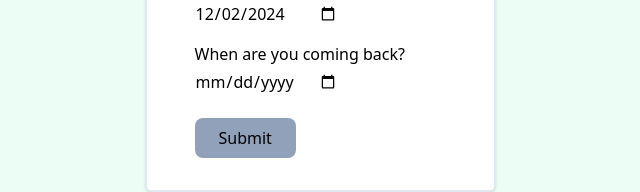
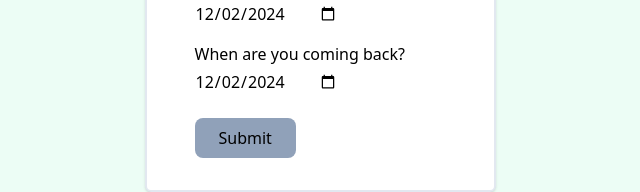
Before and after one commit to pruszel/Travel-Stream, a React (Vite) app in the folder frontend/: page / in a window 1280 px wide. Shown: the part 220-412 px from the top of the page, without its empty margins (320-960 px from the left). Built offline with nearby package versions, Linux system fonts and the light colour scheme.

Commit message:
Fix type errors & warnings
Signed-off-by: Peter Ruszel <3279147+pruszel@users.noreply.github.com>

```diff
--- a/frontend/src/App.tsx
+++ b/frontend/src/App.tsx
@@ -1,8 +1,16 @@
 import * as React from "react";
 import "./App.css";
+import { v4 as uuidv4 } from "uuid";
+
+interface Trip {
+  id: string;
+  destination: string;
+  startDate: Date;
+  endDate: Date;
+}
 
 function App() {
-  const [trips, setTrips] = React.useState([]);
+  const [trips, setTrips] = React.useState<Trip[]>([]);
 
   React.useEffect(() => {
     const savedTrips = localStorage.getItem("trips") || "[]";
@@ -22,7 +30,13 @@ function App() {
   );
 }
 
-function PrimaryButton({ text, type, onClick }) {
+interface PrimaryButtonProps {
+  text: string;
+  type: "submit" | "button" | "reset";
+  onClick?: (event: React.MouseEvent<HTMLButtonElement>) => void;
+}
+
+function PrimaryButton({ text, type, onClick }: PrimaryButtonProps) {
   return (
     <>
       <button
@@ -35,9 +49,8 @@ function PrimaryButton({ text, type, onClick }) {
     </>
   );
 }
-function TripList({ trips }) {
-  const handleTripClick = (e: React.MouseEvent<HTMLLIElement>) => {};
 
+function TripList({ trips }: { trips: Trip[] }) {
   return (
     <>
       <div className="p-8 flex justify-center">
@@ -49,7 +62,6 @@ function TripList({ trips }) {
                 <li
                   key={trip.destination}
                   className="text-blue-500 underline cursor-pointer"
-                  onClick={handleTripClick}
                 >
                   {trip.destination}
                 </li>
@@ -63,11 +75,16 @@ function TripList({ trips }) {
   );
 }
 
-function AddTrip({ setTrips }) {
-  const [formData, setFormData] = React.useState({
+function AddTrip({
+  setTrips,
+}: {
+  setTrips: React.Dispatch<React.SetStateAction<Trip[]>>;
+}) {
+  const [formData, setFormData] = React.useState<Trip>({
+    id: uuidv4(),
     destination: "",
-    departureDate: new Date().toISOString().split("T")[0],
-    returnDate: "",
+    startDate: new Date(),
+    endDate: new Date(),
   });
 
   const handleChange = (e: React.ChangeEvent<HTMLInputElement>) => {
@@ -97,6 +114,7 @@ function AddTrip({ setTrips }) {
               onChange={handleChange}
               className="bg-slate-200 py-1 px-2 border-2 border-slate-300 rounded-md"
             ></input>
+
             <label htmlFor="departureDate" className="mt-4 pb-1">
               When are you leaving?
             </label>
@@ -104,10 +122,11 @@ function AddTrip({ setTrips }) {
               type="date"
               id="departureDate"
               name="departureDate"
-              value={formData.departureDate}
+              value={formData.startDate.toISOString().split("T")[0]}
               onChange={handleChange}
               className=""
             ></input>
+
             <label htmlFor="departureDate" className="mt-4 pb-1">
               When are you coming back?
             </label>
@@ -115,9 +134,10 @@ function AddTrip({ setTrips }) {
               type="date"
               id="returnDate"
               name="returnDate"
-              value={formData.returnDate}
+              value={formData.endDate.toISOString().split("T")[0]}
               onChange={handleChange}
             ></input>
+
             <PrimaryButton type="submit" text="Submit" />
           </div>
         </div>
```
